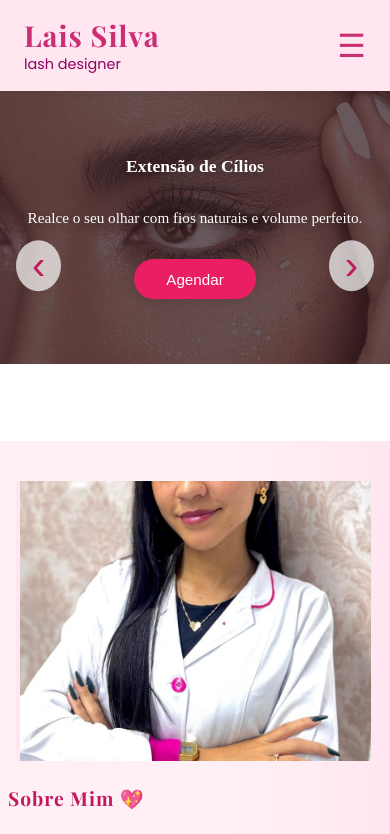
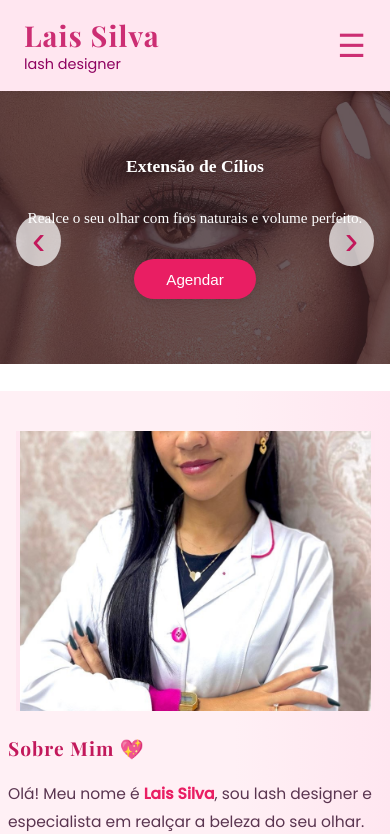
Before and after one commit to BrunoToniatti/lais, an Angular app: page / in a window 390 px wide. Shown: the top 834 px of the page. Built offline with nearby package versions, Linux system fonts and the light colour scheme.

Commit message:
Tirando espaço em branco para mobile

```diff
--- a/src/app/first-page/components/carousel/carousel.component.scss
+++ b/src/app/first-page/components/carousel/carousel.component.scss
@@ -4,7 +4,7 @@
   width: 100vw;
   max-width: 100vw;
   margin: 0;
-  min-height: 350px;
+  min-height: 300px;
 }
 
 .carousel-wrapper {
```
